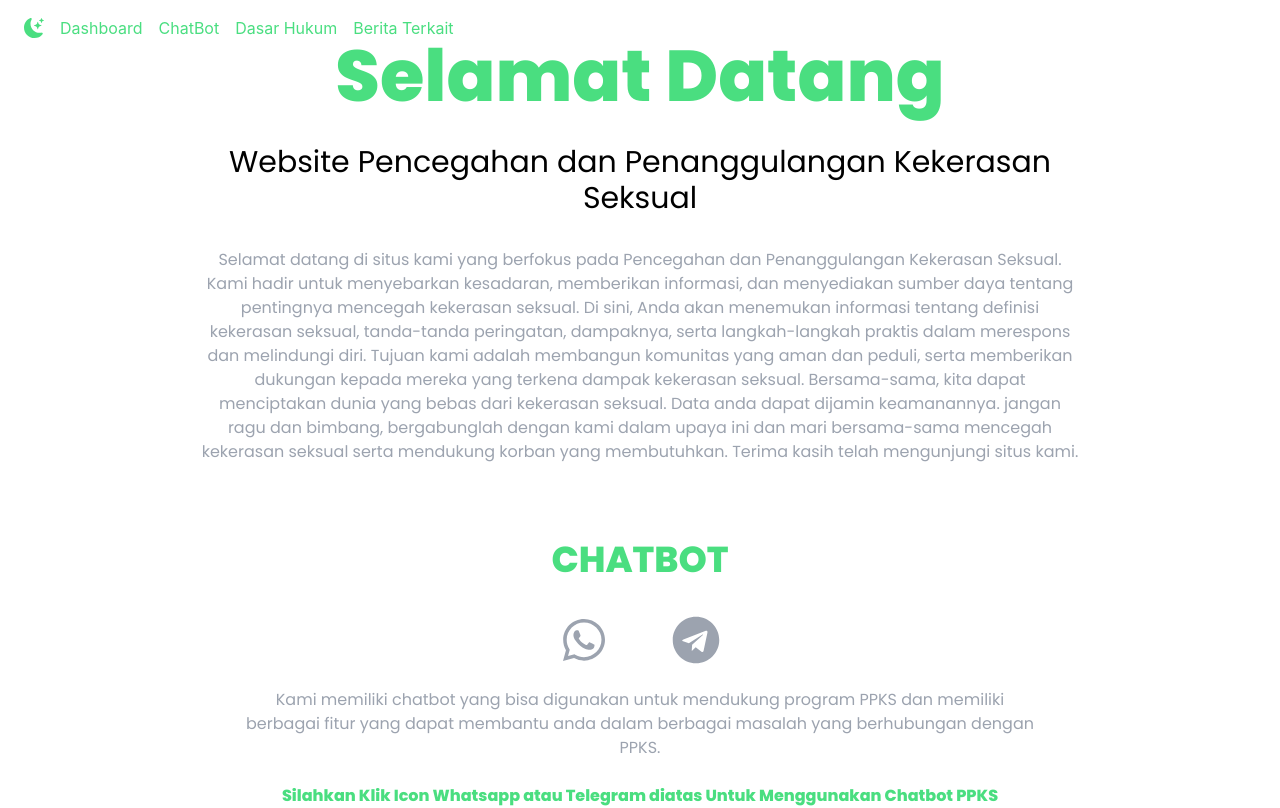
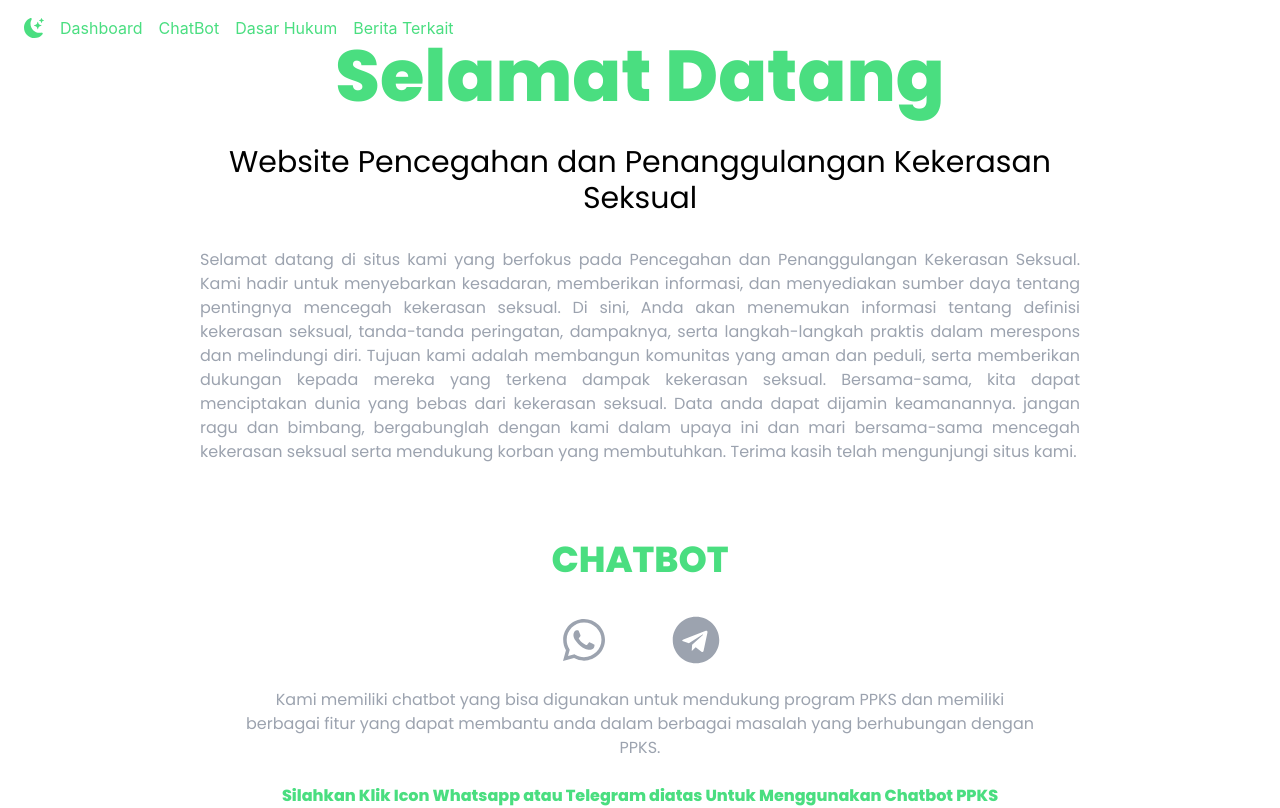
Before and after one commit to fadilikrm/PPKSWeb, a Next.js app: page / in a window 1280 px wide. Shown: the top 808 px of the page. Built offline with nearby package versions, Linux system fonts and the light colour scheme.

Commit message:
Update index.tsx

```diff
--- a/pages/index.tsx
+++ b/pages/index.tsx
@@ -52,7 +52,7 @@ export default function Home() {
             <h3 className="text-2xl py-4 md:text-3xl dark:text-white">
               Website Pencegahan dan Penanggulangan Kekerasan Seksual
             </h3>
-            <p className=" text-2x1 py-4 text-gray-400 leading-6 md:text-3x1 text-center">
+            <p className=" text-2x1 py-4 text-gray-400 leading-6 md:text-3x1 text-justify">
               Selamat datang di situs kami yang berfokus pada Pencegahan dan Penanggulangan Kekerasan Seksual. Kami hadir untuk menyebarkan kesadaran, memberikan informasi, dan menyediakan sumber daya tentang pentingnya mencegah kekerasan seksual.
               Di sini, Anda akan menemukan informasi tentang definisi kekerasan seksual, tanda-tanda peringatan, dampaknya, serta langkah-langkah praktis dalam merespons dan melindungi diri. Tujuan kami adalah membangun komunitas yang aman dan peduli, serta memberikan dukungan kepada mereka yang terkena dampak kekerasan seksual.
               Bersama-sama, kita dapat menciptakan dunia yang bebas dari kekerasan seksual. Data anda dapat dijamin keamanannya. jangan ragu dan bimbang, bergabunglah dengan kami dalam upaya ini dan mari bersama-sama mencegah kekerasan seksual serta mendukung korban yang membutuhkan.
```
